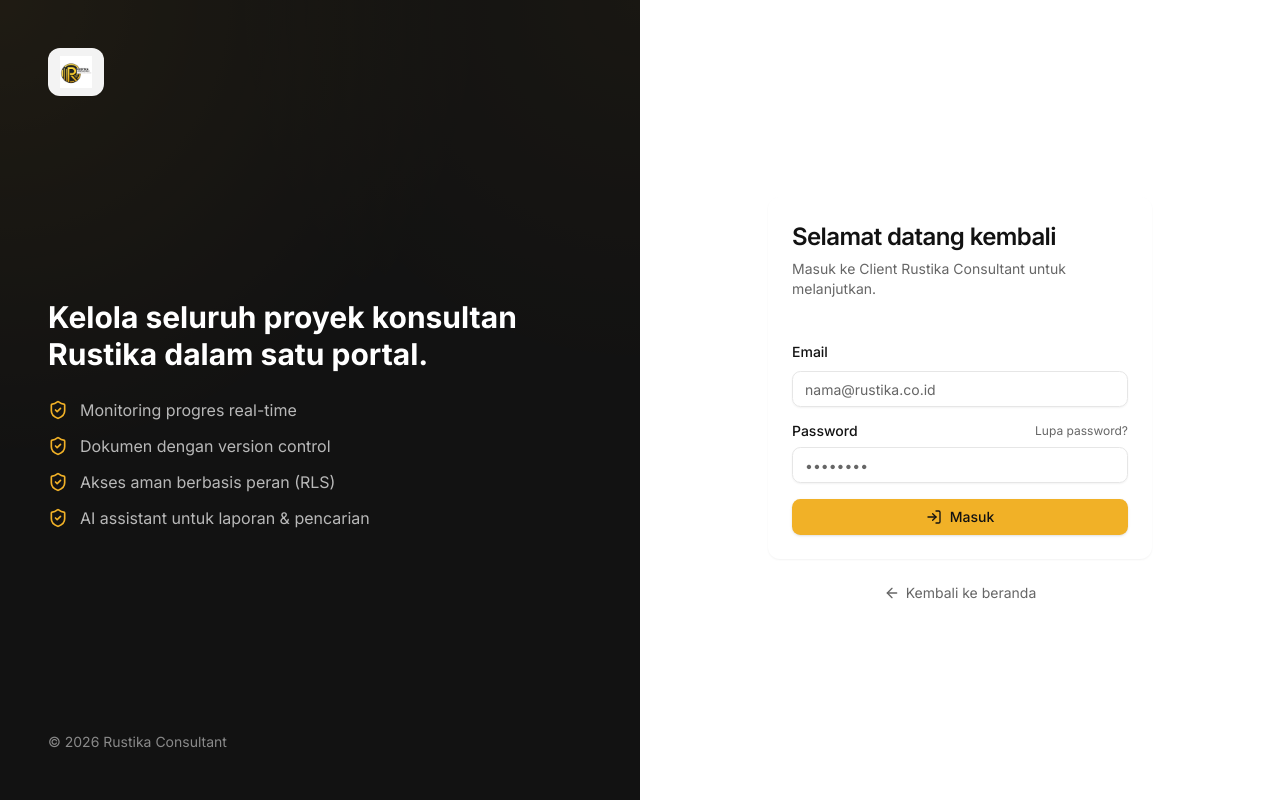
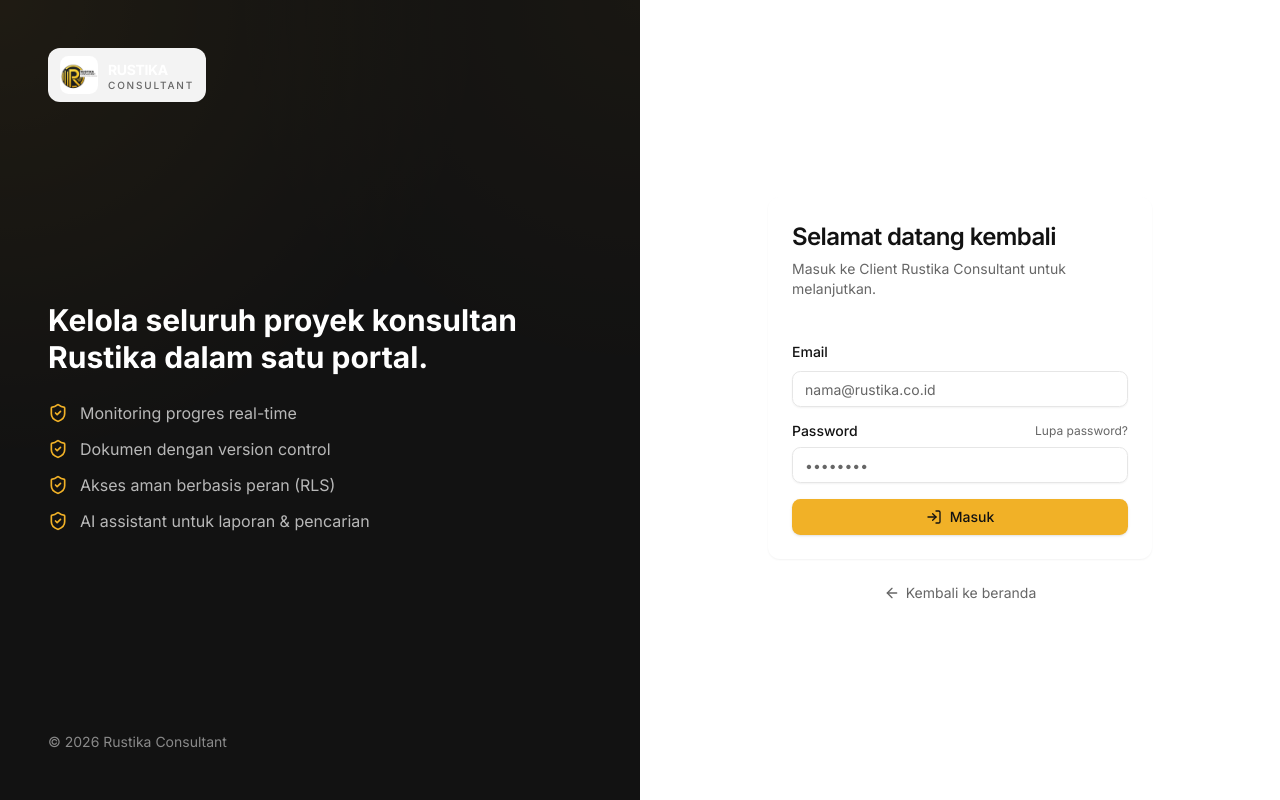
Before and after one commit to anangahmadptrustika-art/rustika_client, a Next.js app: page /login in a window 1280 px wide. Built offline with nearby package versions, Linux system fonts and the light colour scheme; no server answers.

Commit message:
feat: logo lockup shows RUSTIKA CONSULTANT wordmark next to the mark

```diff
--- a/src/app/login/page.tsx
+++ b/src/app/login/page.tsx
@@ -18,7 +18,7 @@ export default function LoginPage() {
         <div className="bg-brand-gradient absolute inset-0 opacity-40" />
         <div className="relative z-10">
           <div className="inline-flex rounded-xl bg-white/95 px-3 py-2 shadow-sm">
-            <LogoWordmark className="h-8 w-auto" />
+            <LogoWordmark />
           </div>
         </div>
         <div className="relative z-10 space-y-6">
--- a/src/components/brand/logo.tsx
+++ b/src/components/brand/logo.tsx
@@ -37,23 +37,19 @@ export function Logo({
   return <MonogramFallback className={className} size={size} />;
 }
 
-/** Full logo lockup (mark + wordmark). Uses the uploaded logo image. */
+/** Full logo lockup: the brand mark (uploaded logo) + "RUSTIKA CONSULTANT". */
 export function LogoWordmark({ className }: { className?: string }) {
-  const [failed, setFailed] = useState(false);
-
-  if (!failed) {
-    return (
-      // eslint-disable-next-line @next/next/no-img-element
-      <img
-        src={LOGO_SRC}
-        alt="Rustika Consultant"
-        onError={() => setFailed(true)}
-        className={cn("h-10 w-auto object-contain", className)}
-      />
-    );
-  }
-
-  return <WordmarkFallback className={className} />;
+  return (
+    <div className={cn("flex items-center gap-2.5", className)}>
+      <Logo size={38} />
+      <div className="flex flex-col leading-none">
+        <span className="text-sm font-bold tracking-tight">RUSTIKA</span>
+        <span className="text-[10px] font-medium uppercase tracking-[0.18em] text-muted-foreground">
+          Consultant
+        </span>
+      </div>
+    </div>
+  );
 }
 
 // ── Fallbacks (shown only until public/logo.png exists) ───────
@@ -92,17 +88,3 @@ function MonogramFallback({
     </div>
   );
 }
-
-function WordmarkFallback({ className }: { className?: string }) {
-  return (
-    <div className={cn("flex items-center gap-2.5", className)}>
-      <MonogramFallback size={36} />
-      <div className="flex flex-col leading-none">
-        <span className="text-sm font-bold tracking-tight">RUSTIKA</span>
-        <span className="text-[10px] font-medium uppercase tracking-[0.2em] text-muted-foreground">
-          Consultant
-        </span>
-      </div>
-    </div>
-  );
-}
```
